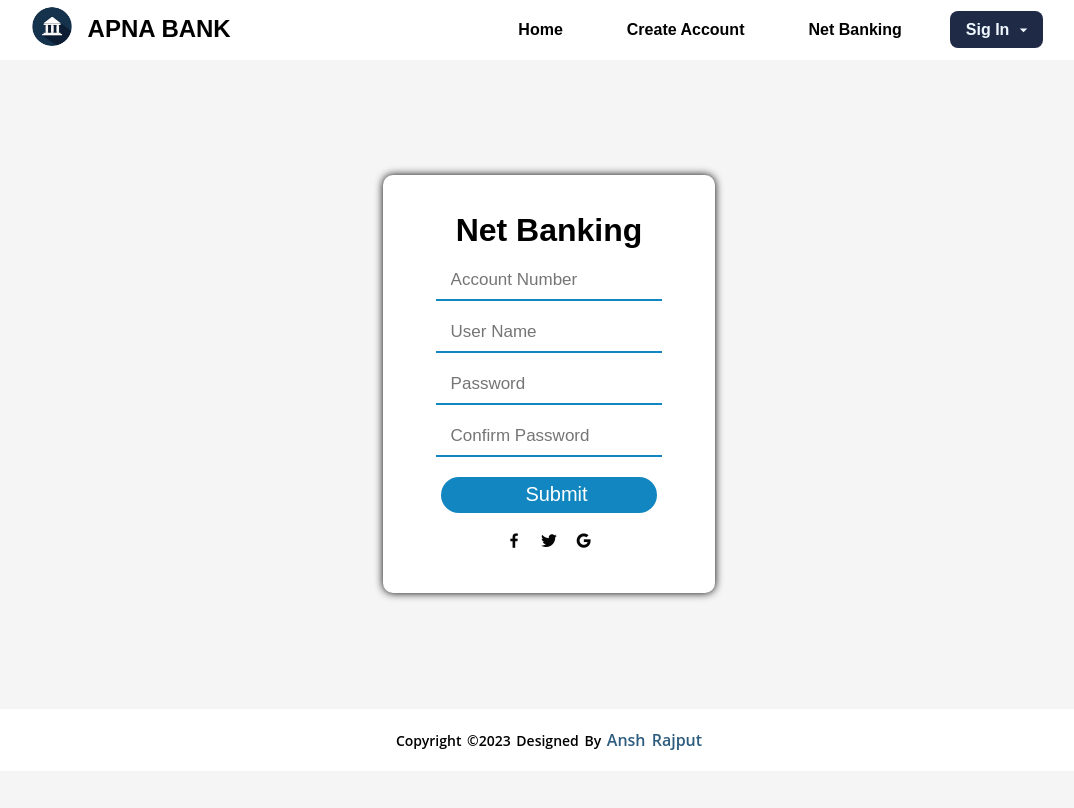
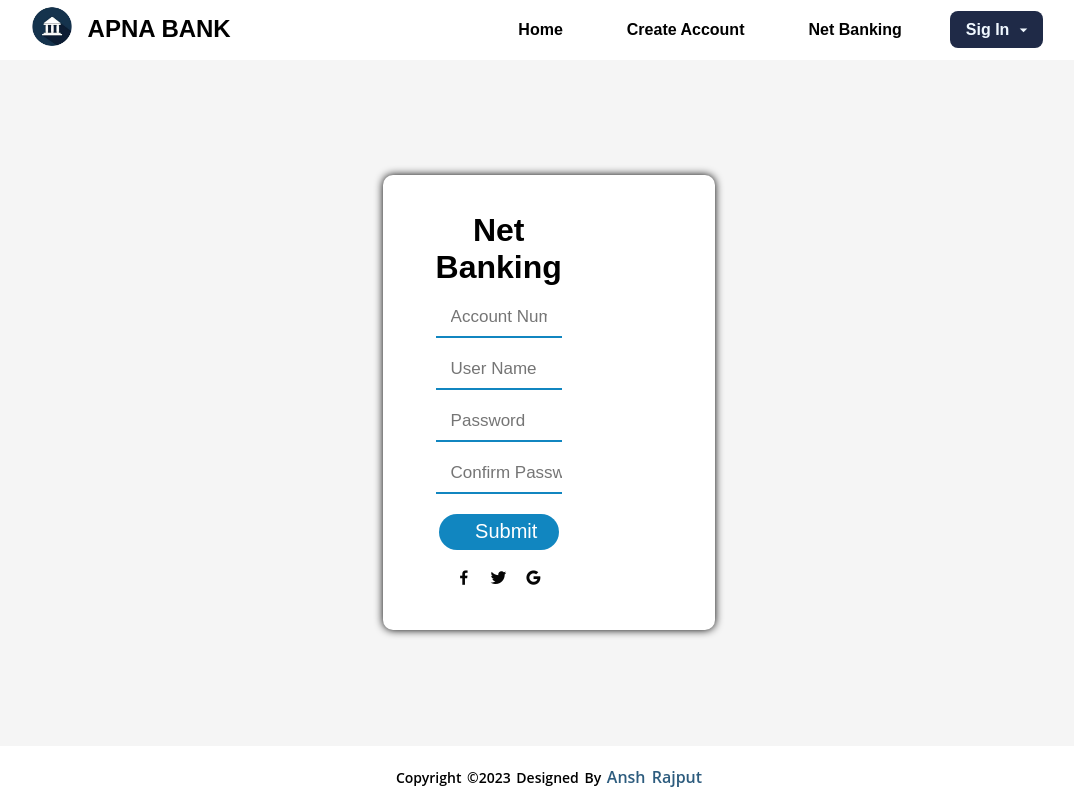
Before and after one commit to anshrajsingh5/ApnaBank, a plain HTML site: page net_banking.html in a window 1280 px wide. Shown: the whole page, without its empty margins (91-1165 px from the left). Drawn offline with nearby package versions, Linux system fonts and the light colour scheme.

Commit message:
Update net_banking.html

```diff
--- a/net_banking.html
+++ b/net_banking.html
@@ -39,6 +39,7 @@
             font-family: Arial, sans-serif;
             background-color: rgb(245, 245, 245);
             width: 100vw;
+            font-family: "Poppins", sans-serif;
         }
 
         body::-webkit-scrollbar {
@@ -313,7 +314,7 @@
         /* contener */
         .container {
             display: grid;
-            grid-template-columns: repeat(1, 1fr);
+            grid-template-columns: repeat(2, 1fr);
 
             align-items: center;
             justify-content: center;
```
